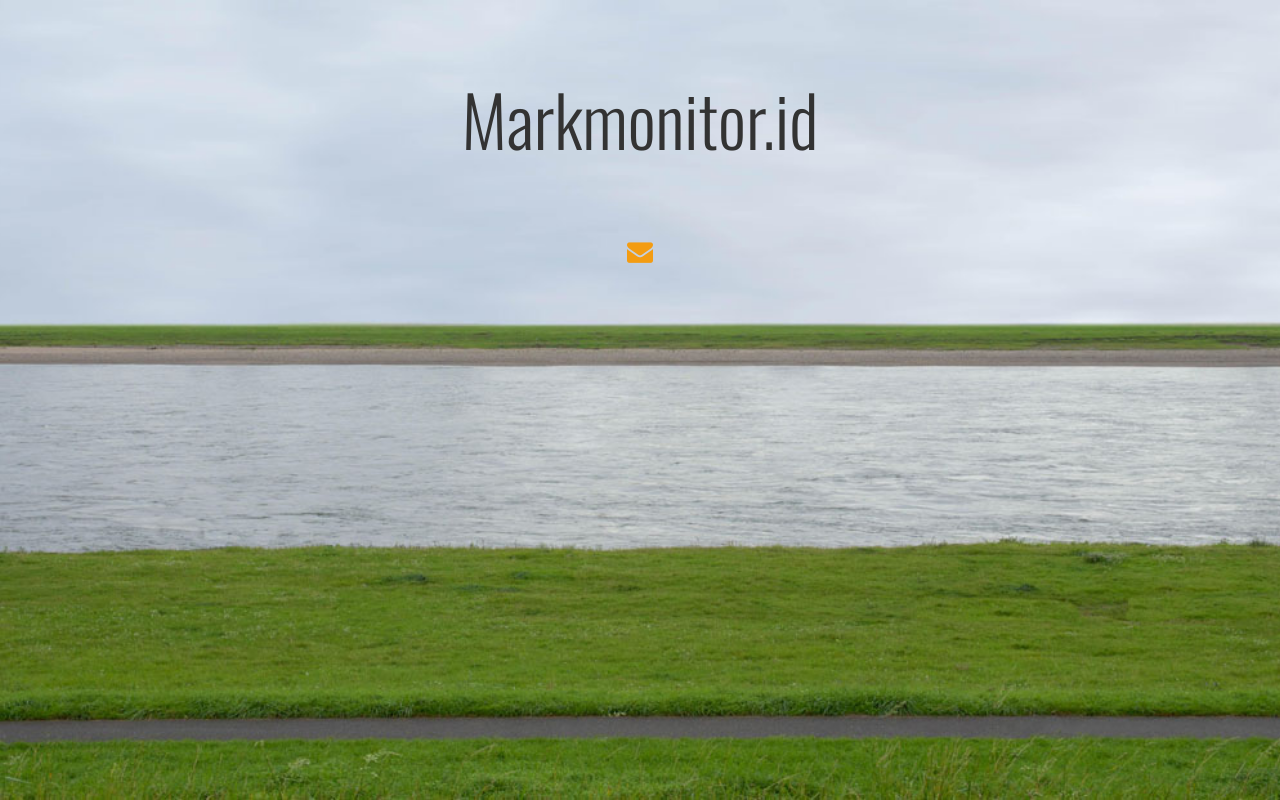
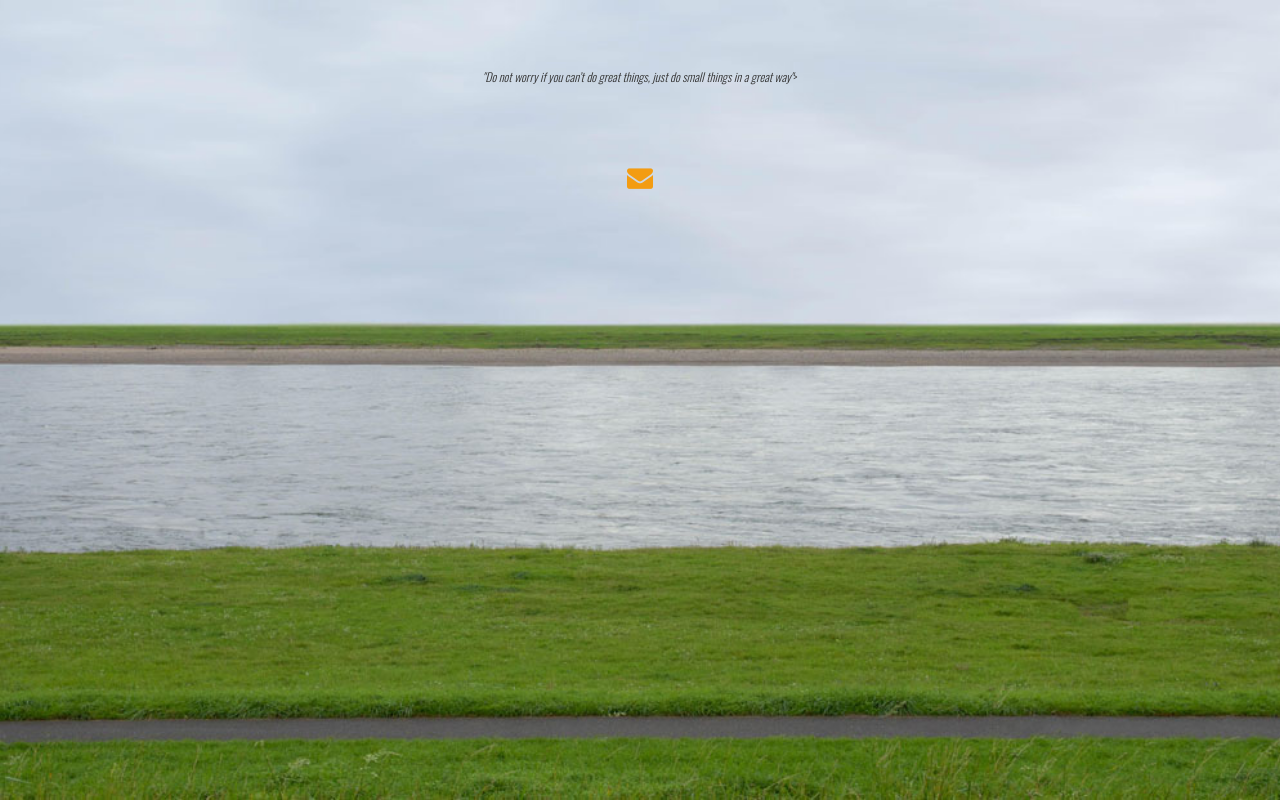
Before and after one commit to markmonitor/markmonitor.github.io, a plain HTML site: page index.html in a window 1280 px wide. Shown: the top 800 px of the page. Drawn offline with nearby package versions, Linux system fonts and the light colour scheme.

Commit message:
ubah index

```diff
--- a/index.html
+++ b/index.html
@@ -41,7 +41,7 @@
     	</div>-->
 		<div class="row centered">
 			<div class="col-lg-8 col-lg-offset-2 w">
-				<h1>Markmonitor.id</h1>
+				<h6><em>"Do not worry if you can’t do great things, just do small things in a great way"</em>></h6>
 			</div>
 		</div>
 		<div class="row centered">
```
